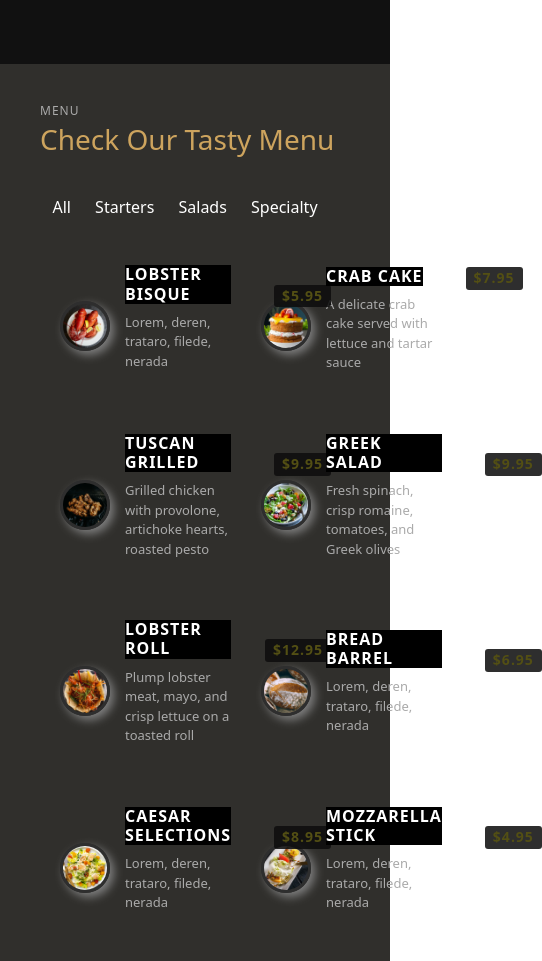
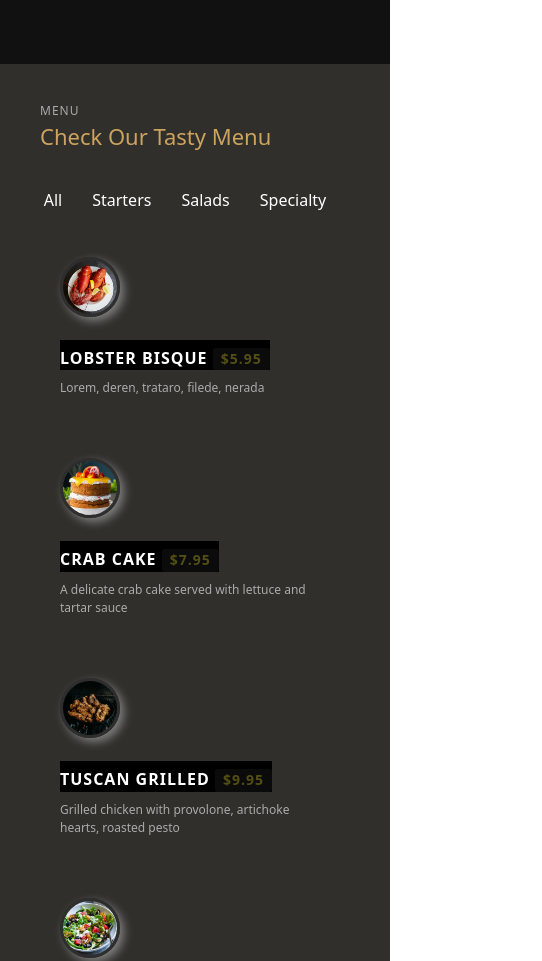
Before and after one commit to dounia88/Projet_Finale_JavaScripts-_Dom, a website: page projet/index.html in a window 390 px wide. Shown: the part 3240-4201 px from the top of the page, 542 px wide, since content can reach past the window. Drawn offline with nearby package versions, Linux system fonts and the light colour scheme.

Commit message:
respomenu

```diff
--- a/projet/src/sass/modules/home/_main.scss
+++ b/projet/src/sass/modules/home/_main.scss
@@ -334,3 +334,45 @@
     color: #aaa;
     padding: 4px 0 0;
   }
+  @media (max-width: 425px) {
+    .menu-section h2 {
+      font-size: 22px;
+      text-align: center;
+    }
+
+    .menu-filters {
+      display: flex;
+      flex-wrap: wrap;
+      justify-content: center;
+      gap: 10px;
+    }
+
+    .menu-items {
+      grid-template-columns: 1fr;
+    }
+
+    .menu-item {
+      flex-direction: column;
+      align-items: flex-start;
+    }
+
+    .menu-item h4 {
+      font-size: 16px;
+    }
+
+    .menu-item h4 .price {
+      position: static;
+      display: inline-block;
+      margin-top: 8px;
+    }
+
+    .menu-item img {
+      width: 60px;
+      height: 60px;
+      margin-bottom: 8px;
+    }
+
+    .menu-item p {
+      font-size: 12px;
+    }
+  }
```
Also changed, not shown: projet/public/css/app.css, 1 other file.
